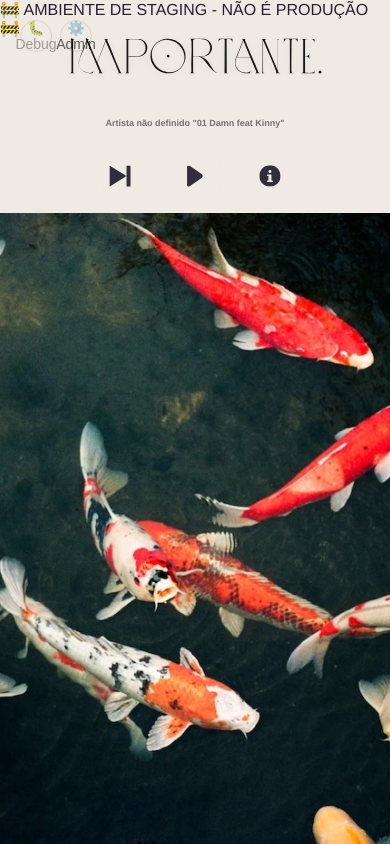
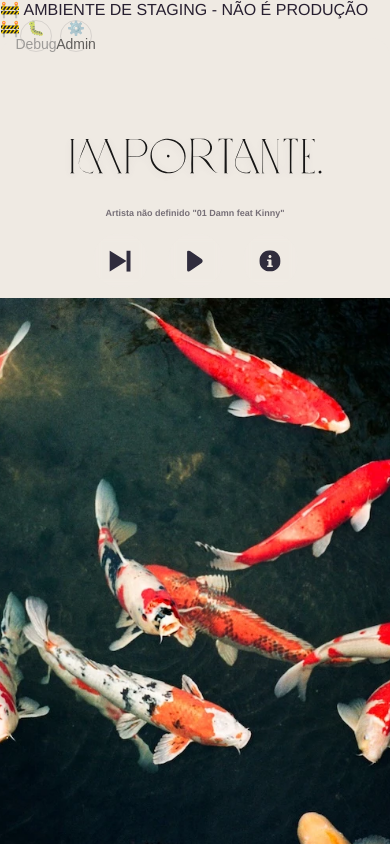
Before and after one commit to DeepDevPro/radio-importante-pwa, a website built with Vite: page index.html in a window 390 px wide. Built offline with nearby package versions, Linux system fonts and the light colour scheme; no server answers.

Commit message:
feat: ajustar espaçamentos mobile - logo +100px do topo, -10px com metadados, -5px metadados com controls

```diff
--- a/index.html
+++ b/index.html
@@ -540,15 +540,16 @@
 
         /* Juntar elementos e trazer mais pra baixo */
         .artwork {
-          margin-bottom: 10px; /* Reduzido de 30px */
+          margin-top: 100px; /* Distanciar do topo */
+          margin-bottom: 0px; /* Colar no bloco de metadados (10px - 10px = 0px) */
         }
 
         .track-info {
-          margin-bottom: 10px; /* Reduzido de 30px */
+          margin-bottom: 5px; /* Diminuir distância com controls (10px - 5px = 5px) */
         }
 
         .controls {
-          margin-bottom: 10px; /* Reduzido de 30px */
+          margin-bottom: 10px; /* Manter */
         }
 
         .btn-play, .btn-next, .btn-info {
```
Also changed, not shown: prod_index.html (+4 -3 lines), staging_index.html (+4 -3 lines).
